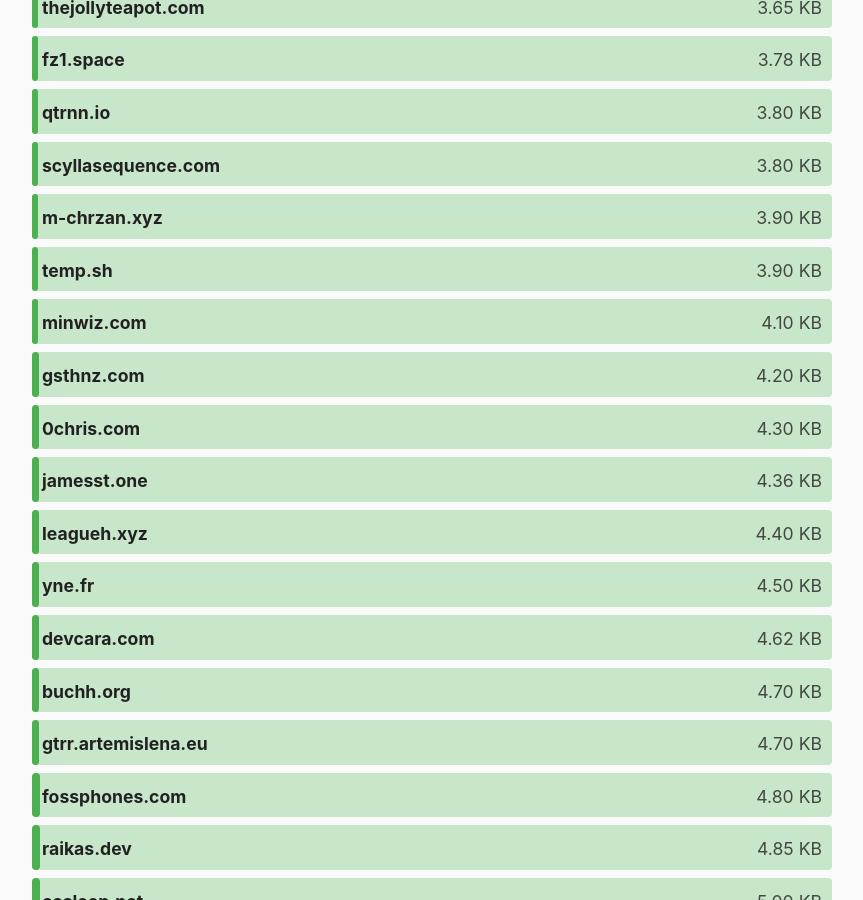
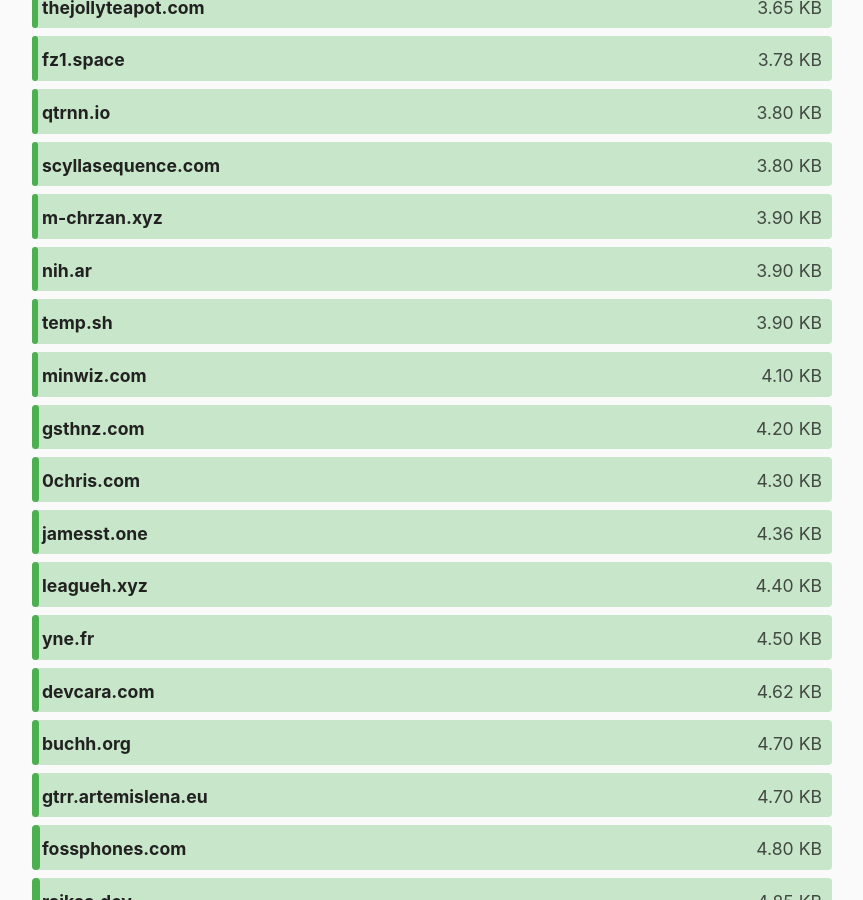
Before and after one commit to kevquirk/512kb.club, a Jekyll site: the page built from index.md, in a window 1280 px wide and 900 px high, scrolled down 1639 px. Shown: the whole window, without its empty margins (208-1071 px from the left). Built offline with Jekyll 4.4.1, drawn with Linux system fonts in a browser that asks for light colours.

Commit message:
add nihar

```diff
--- a/_data/sites.yml
+++ b/_data/sites.yml
@@ -1623,6 +1623,11 @@
   size: 378
   last_checked: 2022-09-12
 
+- domain: nih.ar
+  url: https://nih.ar/
+  size: 3.9
+  last_checked: 2022-10-23
+
 - domain: nikhilhenry.vercel.app
   url: https://nikhilhenry.vercel.app/
   size: 245
```
